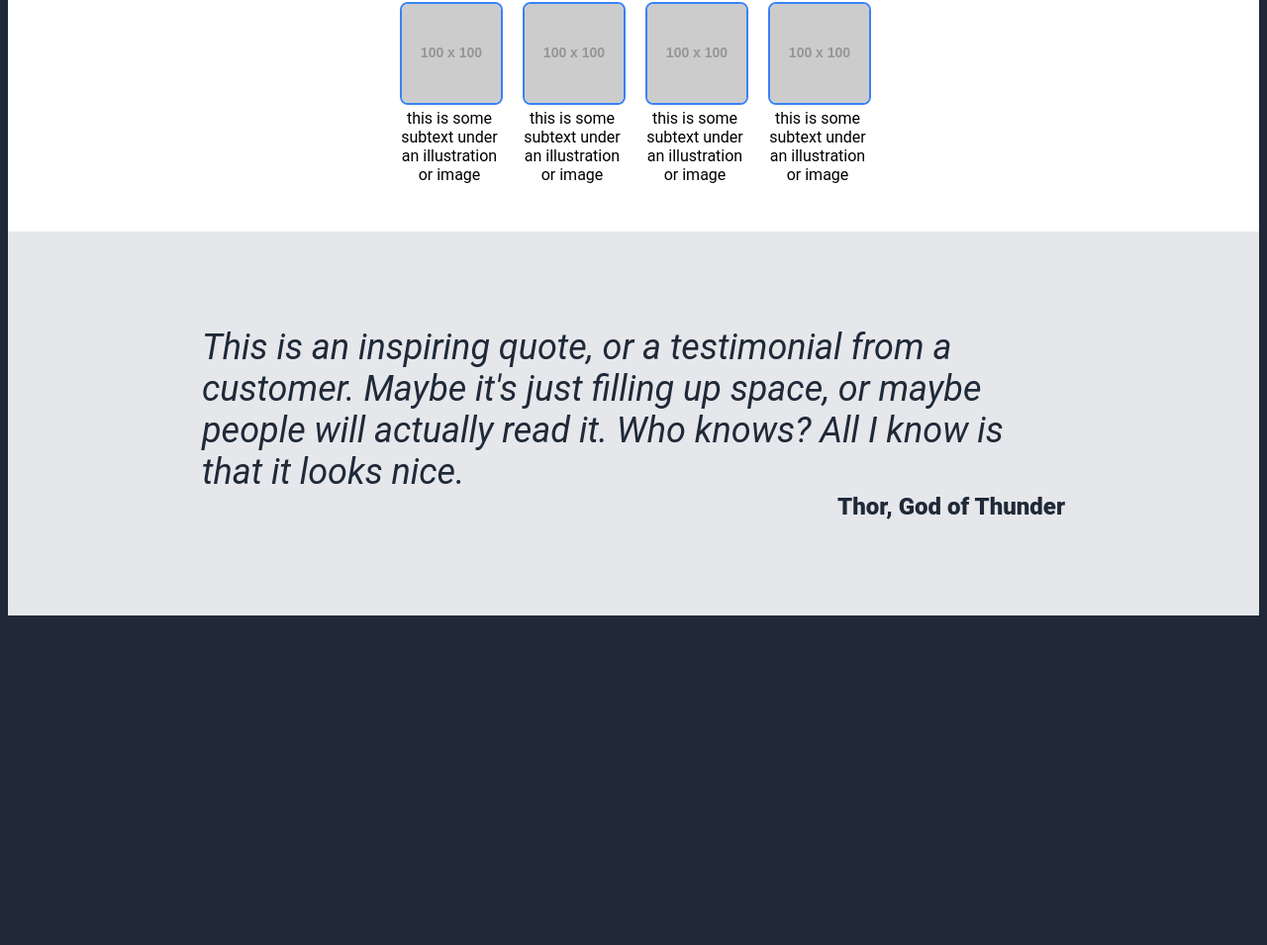
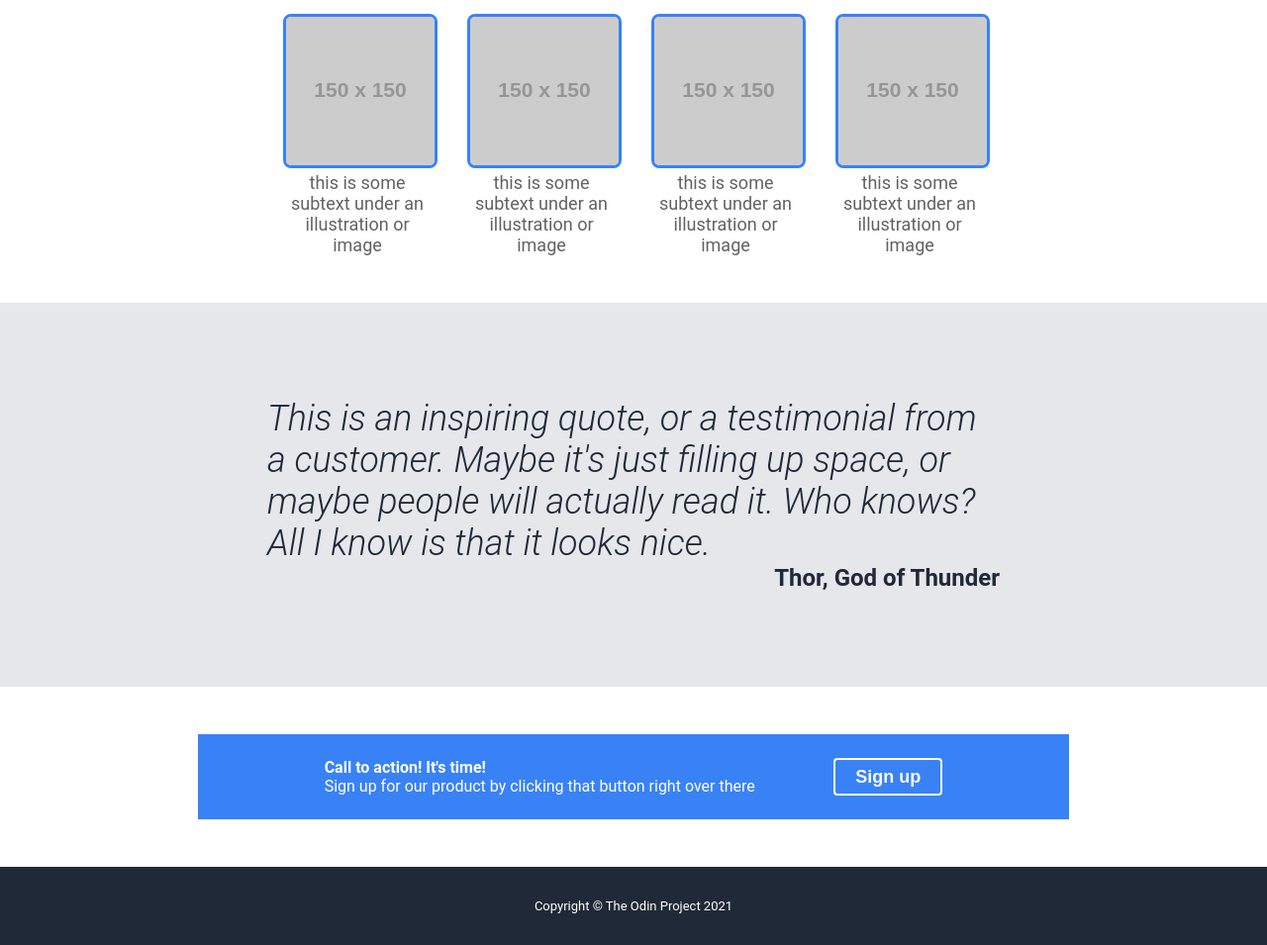
Before and after one commit to bkellogg4/landing-page, a plain HTML site: page index.html in a window 1280 px wide. Shown: the part 550-1505 px from the top of the page at 99% size. Before the commit the page ends 1180 px from the top, so only its background shows below. Drawn offline with Linux system fonts and the light colour scheme; placeholder pictures from the web are drawn by us.

Commit message:
add html and css for bottom white section and footer, make corrections regarding navy vs white background for entire body plus some other margin, padding and font size modifications

```diff
--- a/index.html
+++ b/index.html
@@ -38,19 +38,19 @@
             </h2>
             <div class="img-container">
                 <div class="info">
-                    <img src="http://placehold.it/100x100" alt="Dummy Image">
+                    <img src="http://placehold.it/150x150" alt="Dummy Image">
                     <div class="text">this is some subtext under an illustration or image</div>
                 </div>
                 <div class="info">
-                    <img src="http://placehold.it/100x100" alt="Dummy Image">
+                    <img src="http://placehold.it/150x150" alt="Dummy Image">
                     <div class="text">this is some subtext under an illustration or image</div>
                 </div>
                 <div class="info">
-                    <img src="http://placehold.it/100x100" alt="Dummy Image">
+                    <img src="http://placehold.it/150x150" alt="Dummy Image">
                     <div class="text">this is some subtext under an illustration or image</div>
                 </div>
                 <div class="info">
-                    <img src="http://placehold.it/100x100">
+                    <img src="http://placehold.it/150x150">
                     <div class="text">this is some subtext under an illustration or image</div>
                 </div>
             </div>
@@ -65,5 +65,17 @@
                 </div>
             </div>
         </div>
+        <div class="bottom-white-block">
+            <div class="blue-container">
+                <div class="left-text">
+                    <strong>Call to action! It's time!</strong>
+                    <div class="sign-up">Sign up for our product by clicking that button right over there</div>
+                </div>
+                <button type="button" id="bordered">Sign up</button>
+            </div>
+        </div>
+        <div class="footer">
+            Copyright © The Odin Project 2021
+        </div>
     </body>
 </html>
--- a/style.css
+++ b/style.css
@@ -1,14 +1,17 @@
 body {
-    background-color: #1F2937;
     font-family: roboto;
+    margin: 0;
 }
 /*navy-block*/
+.navy-block {
+    background-color: #1F2937;
+}
 .header {
     display: flex;
     justify-content: space-between;
     color: #F9FAF8;
     font-size: 24px;
-    margin: 12px 120px;
+    padding: 12px 120px;
 }
 a, h3 {
     text-decoration: none;
@@ -29,7 +32,7 @@ ul {
 .container {
     display: flex;
     justify-content: space-between;
-    margin: 100px 120px;
+    padding: 100px 120px;
     gap: 24px;
 
 }
@@ -72,18 +75,20 @@ h2 {
 .img-container {
     display: flex;
     justify-content: center;
-    gap: 24px;
+    gap: 36px;
     padding-bottom: 48px;
 
 }
 .info {
     display: flex;
     flex-wrap: wrap;
-    width: 100px;
+    width: 150px;
     text-align: center;
+    color: rgb(100, 97, 97);
+    font-size: 18px;
 }
 img {
-    border: 2px solid #3882F6;
+    border: 3px solid #3882F6;
     border-radius: 8px;
     margin-bottom: 4px;
 }
@@ -92,17 +97,42 @@ img {
     background-color: #E5E7EB;
 }
 .quote-container {
-    padding: 96px 196px;
+    padding: 96px 270px;
 }
 .quote {
     color: #1F2937;
     font-size: 36px;
     font-style: italic;
+    font-weight: 300;
     text-align: left;
 }
 .author {
     color: #1F2937;
     font-size: 24px;
-    font-weight: 800;
+    font-weight: 700;
     text-align: right;
 }
+/*bottom-white-block*/
+.bottom-white-block {
+    background-color: white;
+}
+.blue-container {
+    background-color: #3882F6;
+    margin: 48px 200px;
+    padding: 24px 48px;
+    display: flex;
+    justify-content: space-evenly;
+    color: white;
+
+}
+#bordered {
+    border: solid 2px white;
+}
+/*footer*/
+.footer {
+    background-color: #1F2937;
+    color: white;
+    padding: 32px 200px;
+    text-align: center;
+    font-size: small;
+}
```
